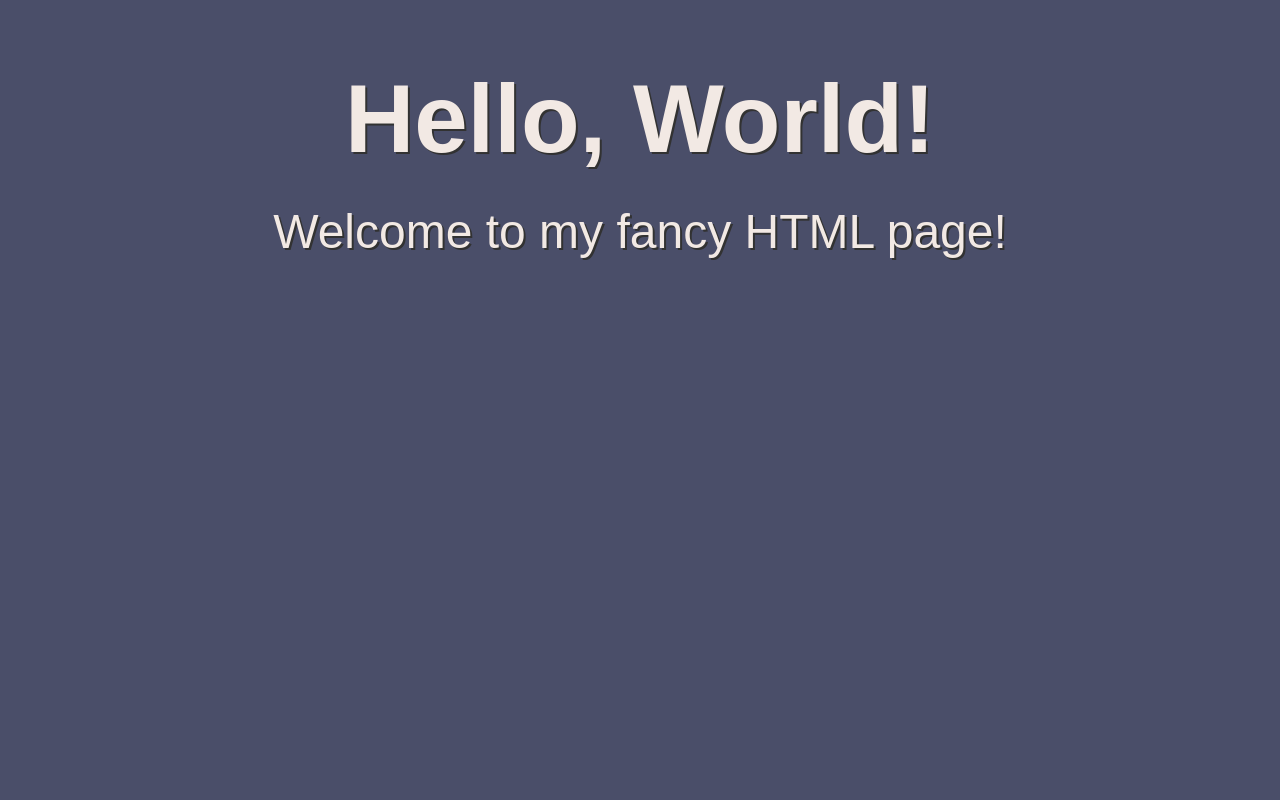
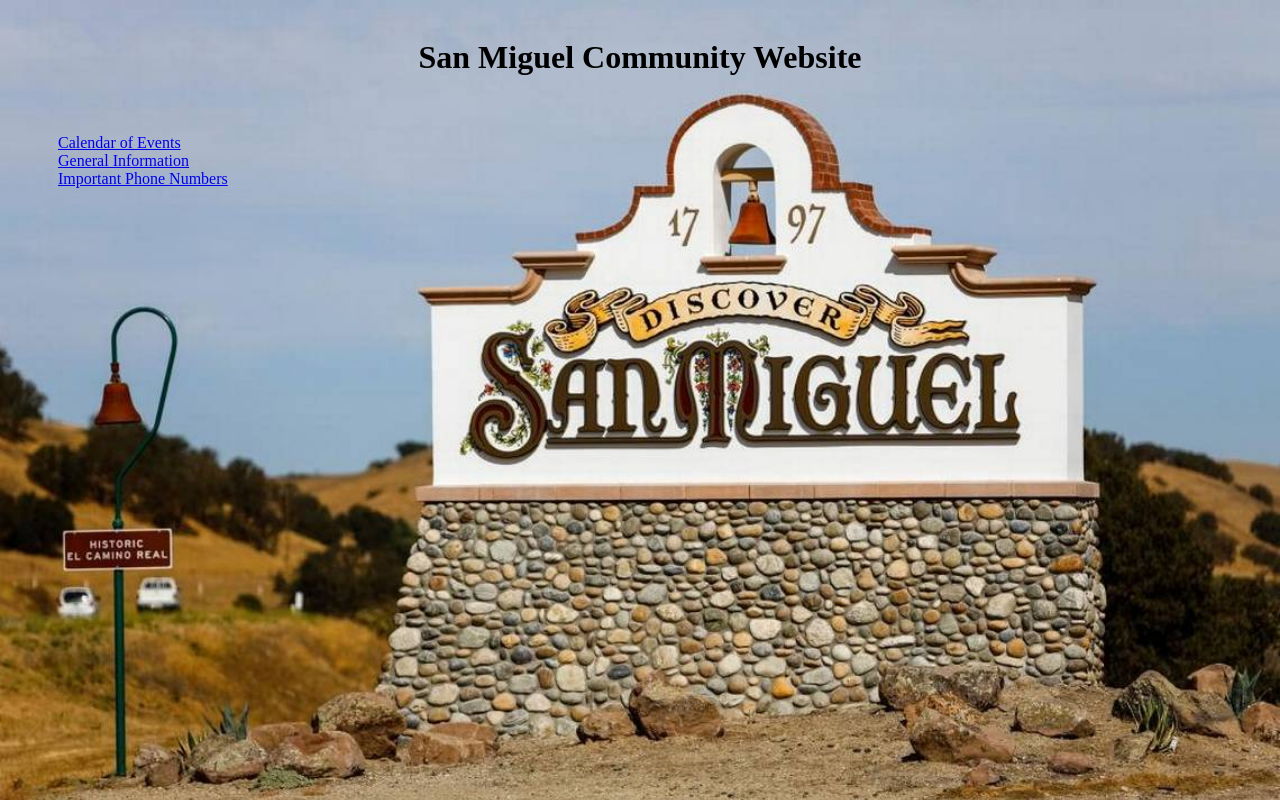
Before and after one commit to SMCommunity/SMCommunity.github.io, a plain HTML site: page index.html in a window 1280 px wide. Drawn offline with Linux system fonts and the light colour scheme.

Commit message:
Update index.html

```diff
--- a/index.html
+++ b/index.html
@@ -1,34 +1,62 @@
 <!DOCTYPE html>
-<html lang="en">
+<html>
 <head>
-    <meta charset="UTF-8">
-    <title>Hello, World!</title>
+  <title>San Miguel Community Website</title>
   <style>
-      /* Add some style to the page */
     body {
-        background-color: #4a4e69;
-        color: #f2e9e4;
-        font-family: sans-serif;
-        font-size: 2em;
+      background-image: url('SAN_MIGUEL_sign.jpeg');
+      background-size: cover;
+    }
+    header {
+      background-color: transparent;
+      padding: 10px;
       text-align: center;
-        margin-top: 50px;
     }
-
-      h1 {
-        font-size: 3em;
-        margin-bottom: 30px;
-        text-shadow: 2px 2px #323232;
-      }
-
-      p {
-        font-size: 1.5em;
-        margin-top: 30px;
-        text-shadow: 2px 2px #323232;
+    nav {
+      background-color: transparent;
+      padding: 10px;
+      text-align: left;
 }
   </style>
 </head>
 <body>
-    <h1>Hello, World!</h1>
-    <p>Welcome to my fancy HTML page!</p>
+  <header>
+    <h1>San Miguel Community Website</h1>
+  </header>
+  <nav>
+  <style>
+  ul {
+    list-style-type: none;
+  }
+</style>
+    <ul>
+      <li><a id="calendar-link" href="calendar.html">Calendar of Events</a></li>
+      <li><a href="info.html">General Information</a></li>
+      <li><a href="Important.html">Important Phone Numbers</a></li>
+    </ul>
+  </nav>
+  <script>
+    function displayCalendar() {
+      let table = document.getElementById("event-calendar");
+      let events = [
+        { date: "January 1", event: "New Year's Day Celebration" },
+        { date: "February 14", event: "Valentine's Day Dance" },
+        { date: "March 17", event: "St. Patrick's Day Parade" },
+        { date: "April 1", event: "April Fool's Day Festival" },
+        { date: "May 5", event: "Cinco de Mayo Celebration" }
+      ];
+      for (let i = 0; i < events.length; i++) {
+        let row = table.insertRow();
+        let dateCell = row.insertCell();
+        let eventCell = row.insertCell();
+        dateCell.innerHTML = events[i].date;
+        eventCell.innerHTML = events[i].event;
+      }
+    }
+
+    document.getElementById("calendar-link").addEventListener("click", function() {
+      displayCalendar();
+    });
+  </script>
 </body>
 </html>
```
Lines whose indentation alone changed are shown as unchanged.
